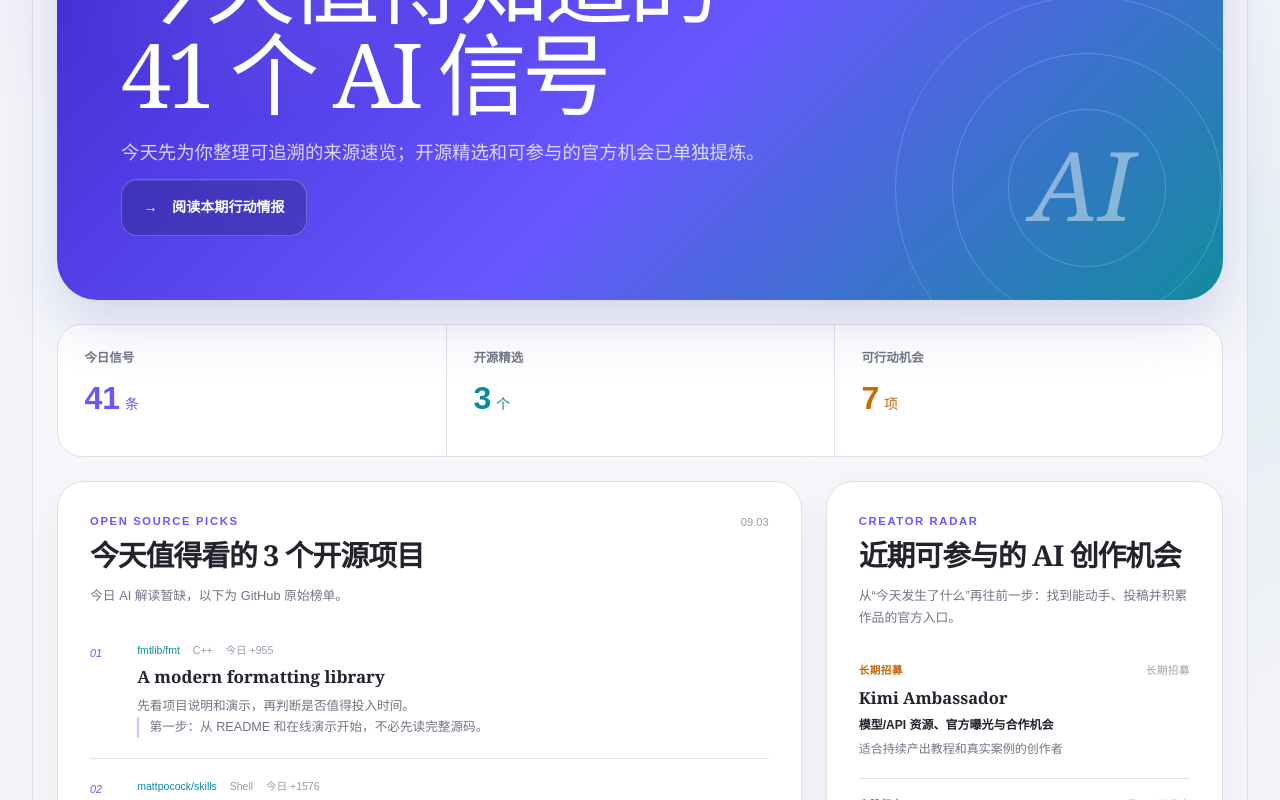
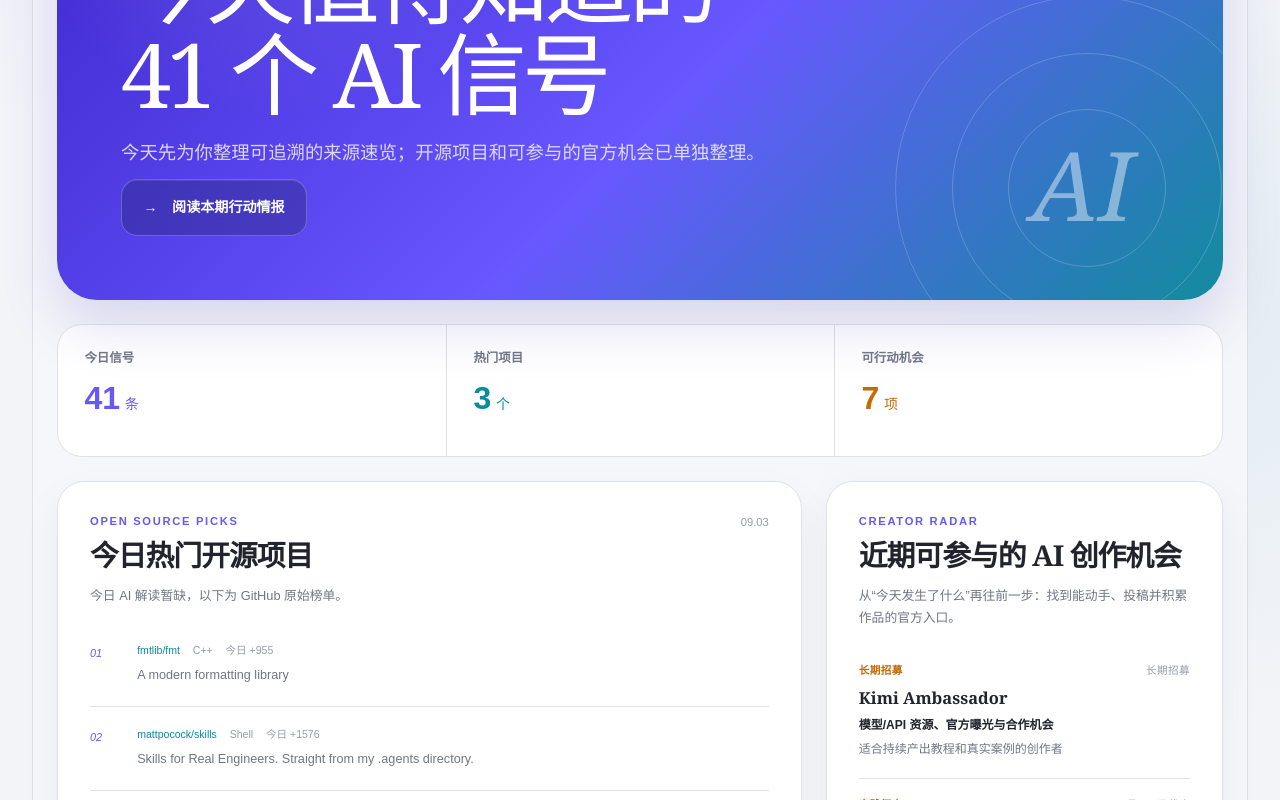
Before and after one commit to icemouce111/blog, a React (Vite) app: page /ai-daily in a window 1280 px wide. Shown: the part 520-1320 px from the top of the page. Built offline with nearby package versions, Linux system fonts and the light colour scheme.

Commit message:
fix: render GitHub fallback digests honestly

```diff
--- a/src/components/ai-daily/AiDailyContent.tsx
+++ b/src/components/ai-daily/AiDailyContent.tsx
@@ -11,6 +11,7 @@ interface AiDailyContentProps {
   beforeSections?: ReactNode
   afterSections?: ReactNode
   openSourceCount?: number
+  openSourceLabel?: string
   opportunityCount?: number
 }
 
@@ -37,6 +38,7 @@ export function AiDailyContent({
   beforeSections,
   afterSections,
   openSourceCount = 0,
+  openSourceLabel,
   opportunityCount = 0,
 }: AiDailyContentProps) {
   const { parsed } = post
@@ -73,6 +75,7 @@ export function AiDailyContent({
       <AiDailySignalStats
         signals={post.storyCount}
         openSource={openSourceCount}
+        openSourceLabel={openSourceLabel}
         opportunities={opportunityCount}
       />
 
--- a/src/components/ai-daily/AiDailyIssueList.tsx
+++ b/src/components/ai-daily/AiDailyIssueList.tsx
@@ -7,6 +7,7 @@ import { AiDailySignalStats } from './AiDailySignalStats'
 interface AiDailyLatestIssueProps {
   latest: AiDailyMeta
   openSourceCount: number
+  openSourceLabel?: string
   opportunityCount: number
 }
 
@@ -17,6 +18,7 @@ interface AiDailyArchiveListProps {
 export function AiDailyLatestIssue({
   latest,
   openSourceCount,
+  openSourceLabel,
   opportunityCount,
 }: AiDailyLatestIssueProps) {
   return (
@@ -43,6 +45,7 @@ export function AiDailyLatestIssue({
       <AiDailySignalStats
         signals={latest.storyCount}
         openSource={openSourceCount}
+        openSourceLabel={openSourceLabel}
         opportunities={opportunityCount}
       />
     </section>
--- a/src/components/ai-daily/AiDailySignalStats.tsx
+++ b/src/components/ai-daily/AiDailySignalStats.tsx
@@ -1,12 +1,14 @@
 interface AiDailySignalStatsProps {
   signals: number
   openSource: number
+  openSourceLabel?: string
   opportunities: number
 }
 
 export function AiDailySignalStats({
   signals,
   openSource,
+  openSourceLabel = '开源精选',
   opportunities,
 }: AiDailySignalStatsProps) {
   return (
@@ -16,7 +18,7 @@ export function AiDailySignalStats({
         <dd><strong>{signals}</strong><span>条</span></dd>
       </div>
       <div>
-        <dt>开源精选</dt>
+        <dt>{openSourceLabel}</dt>
         <dd><strong>{openSource}</strong><span>个</span></dd>
       </div>
       <div>
--- a/src/components/ai-daily/GithubDailyDigest.tsx
+++ b/src/components/ai-daily/GithubDailyDigest.tsx
@@ -1,5 +1,10 @@
-import type { GithubDailyHighlight, GithubDailyPost } from '@/lib/github-daily'
+import type { GithubDailyPost } from '@/lib/github-daily'
 import { formatStars } from '@/lib/github-daily'
+import {
+  getGithubDigestLabel,
+  getGithubDigestPicks,
+  hasAnalyzedGithubDigest,
+} from '@/lib/github-daily-digest'
 
 interface GithubDailyDigestProps {
   post: GithubDailyPost
@@ -8,35 +13,8 @@ interface GithubDailyDigestProps {
   number?: string
 }
 
-interface DigestPick {
-  repo: string
-  title: string
-  value: string
-  how: string
-}
-
-function toPick(highlight: GithubDailyHighlight): DigestPick {
-  return {
-    repo: highlight.repo,
-    title: highlight.title,
-    value: highlight.value,
-    how: highlight.how,
-  }
-}
-
-function getPicks(post: GithubDailyPost) {
-  if (post.highlights.length) return post.highlights.slice(0, 3).map(toPick)
-
-  return post.repos.slice(0, 3).map((repo) => ({
-    repo: repo.fullName,
-    title: repo.what || repo.description || repo.fullName,
-    value: repo.help || '先看项目说明和演示，再判断是否值得投入时间。',
-    how: '从 README 和在线演示开始，不必先读完整源码。',
-  }))
-}
-
 function DigestBody({ post, showBoard }: { post: GithubDailyPost; showBoard: boolean }) {
-  const picks = getPicks(post)
+  const picks = getGithubDigestPicks(post)
 
   return (
     <>
@@ -57,9 +35,9 @@ function DigestBody({ post, showBoard }: { post: GithubDailyPost; showBoard: boo
                     <span>今日 +{repo.starsToday}</span>
                   )}
                 </p>
-                <h3 className="ai-daily-serif">{pick.title}</h3>
+                {pick.title && <h3 className="ai-daily-serif">{pick.title}</h3>}
                 <p>{pick.value}</p>
-                <p className="ai-github-first-step">第一步：{pick.how}</p>
+                {pick.how && <p className="ai-github-first-step">第一步：{pick.how}</p>}
               </div>
             </li>
           )
@@ -93,6 +71,9 @@ export function GithubDailyDigest({
   id = 'github-picks',
   number = '08',
 }: GithubDailyDigestProps) {
+  const isAnalyzedDigest = hasAnalyzedGithubDigest(post)
+  const digestLabel = getGithubDigestLabel(post)
+
   if (variant === 'issue') {
     return (
       <section
@@ -102,10 +83,14 @@ export function GithubDailyDigest({
       >
         <div className="ai-daily-content-heading">
           <span>{number}</span>
-          <h2 id={`${id}-heading`} className="ai-daily-serif">GitHub 开源精选</h2>
+          <h2 id={`${id}-heading`} className="ai-daily-serif">
+            GitHub {digestLabel}
+          </h2>
         </div>
         <p className="ai-daily-section-intro">
-          {post.dateDisplay} · 不复述整张热榜，优先挑 Agent 工程、真实项目和教程创作能用上的工具。
+          {isAnalyzedDigest
+            ? `${post.dateDisplay} · 不复述整张热榜，优先挑 Agent 工程、真实项目和教程创作能用上的工具。`
+            : `${post.dateDisplay} · AI 解读暂缺，展示今日榜单前三个项目。`}
         </p>
         <DigestBody post={post} showBoard />
       </section>
@@ -117,7 +102,9 @@ export function GithubDailyDigest({
       <header>
         <div>
           <p className="ai-daily-eyebrow">OPEN SOURCE PICKS</p>
-          <h2 id={`${id}-heading`} className="ai-daily-serif">今天值得看的 3 个开源项目</h2>
+          <h2 id={`${id}-heading`} className="ai-daily-serif">
+            {isAnalyzedDigest ? '今天值得看的 3 个开源项目' : '今日热门开源项目'}
+          </h2>
         </div>
         <time dateTime={post.date}>{post.date.slice(5).replace('-', '.')}</time>
       </header>
--- a/src/lib/ai-daily.ts
+++ b/src/lib/ai-daily.ts
@@ -58,7 +58,7 @@ function createRecord(filePath: string, raw: string): AiDailyRecord | null {
   const dateISO = (data.date as string) || slug
   const parsed = parseAiDailyContent(content)
   const archiveLeadTitle = `今天值得知道的 ${parsed.storyCount} 个 AI 信号`
-  const archiveLeadSummary = '今天先为你整理可追溯的来源速览；开源精选和可参与的官方机会已单独提炼。'
+  const archiveLeadSummary = '今天先为你整理可追溯的来源速览；开源项目和可参与的官方机会已单独整理。'
 
   return {
     slug,
--- /dev/null
+++ b/src/lib/github-daily-digest.ts
@@ -0,0 +1,48 @@
+import type { GithubDailyHighlight, GithubDailyRecord, GithubDailyRepo } from './github-daily'
+
+export interface GithubDigestPick {
+  repo: string
+  title?: string
+  value: string
+  how?: string
+}
+
+type GithubDigestRecord = Pick<GithubDailyRecord, 'mode' | 'highlights' | 'repos'>
+
+function hasCompleteHighlights(highlights: GithubDailyHighlight[]) {
+  return highlights.length > 0 && highlights.every((highlight) => (
+    Boolean(highlight.repo && highlight.title && highlight.value && highlight.how)
+  ))
+}
+
+export function hasAnalyzedGithubDigest(post: GithubDigestRecord): boolean {
+  return post.mode === 'analyzed' && hasCompleteHighlights(post.highlights)
+}
+
+export function getGithubDigestLabel(post: GithubDigestRecord): string {
+  return hasAnalyzedGithubDigest(post) ? '开源精选' : '热门项目'
+}
+
+function toHighlightPick(highlight: GithubDailyHighlight): GithubDigestPick {
+  return {
+    repo: highlight.repo,
+    title: highlight.title,
+    value: highlight.value,
+    how: highlight.how,
+  }
+}
+
+function toFallbackPick(repo: GithubDailyRepo): GithubDigestPick {
+  return {
+    repo: repo.fullName,
+    value: repo.what || repo.description || '项目暂未提供介绍。',
+  }
+}
+
+export function getGithubDigestPicks(post: GithubDigestRecord): GithubDigestPick[] {
+  if (hasAnalyzedGithubDigest(post)) {
+    return post.highlights.slice(0, 3).map(toHighlightPick)
+  }
+
+  return post.repos.slice(0, 3).map(toFallbackPick)
+}
--- a/src/pages/AiDailyPage.tsx
+++ b/src/pages/AiDailyPage.tsx
@@ -10,6 +10,7 @@ import '@/components/ai-daily/ai-daily.css'
 import { PageContainer } from '@/components/layout/PageContainer'
 import { getAiDailyPosts } from '@/lib/ai-daily'
 import { getGithubDailyPosts } from '@/lib/github-daily'
+import { getGithubDigestLabel } from '@/lib/github-daily-digest'
 import { getActiveAiOpportunities } from '@/lib/ai-opportunities'
 
 export function AiDailyPage() {
@@ -17,6 +18,7 @@ export function AiDailyPage() {
   const githubPost = getGithubDailyPosts()[0]
   const opportunityCount = getActiveAiOpportunities().length
   const openSourceCount = Math.min(3, githubPost?.highlights.length || githubPost?.repos.length || 0)
+  const openSourceLabel = githubPost ? getGithubDigestLabel(githubPost) : undefined
 
   return (
     <div className="ai-daily-shell">
@@ -27,6 +29,7 @@ export function AiDailyPage() {
             <AiDailyLatestIssue
               latest={posts[0]}
               openSourceCount={openSourceCount}
+              openSourceLabel={openSourceLabel}
               opportunityCount={opportunityCount}
             />
             <AiOpportunityRadar />
--- a/src/pages/AiDailyPostPage.tsx
+++ b/src/pages/AiDailyPostPage.tsx
@@ -13,6 +13,7 @@ import { PageContainer } from '@/components/layout/PageContainer'
 import { getAiDailyPost, getAiDailyPosts } from '@/lib/ai-daily'
 import type { AiDailySection } from '@/lib/ai-daily-parser'
 import { getGithubDailyForDate } from '@/lib/github-daily'
+import { getGithubDigestLabel } from '@/lib/github-daily-digest'
 import { getActiveAiOpportunities } from '@/lib/ai-opportunities'
 
 function getNextSectionNumber(sections: AiDailySection[]) {
@@ -27,6 +28,7 @@ export function AiDailyPostPage() {
   const githubPost = post ? getGithubDailyForDate(post.dateISO) : null
   const showOpportunities = Boolean(post && getAiDailyPosts()[0]?.slug === post.slug)
   const openSourceCount = Math.min(3, githubPost?.highlights.length || githubPost?.repos.length || 0)
+  const openSourceLabel = githubPost ? getGithubDigestLabel(githubPost) : undefined
   const opportunityCount = showOpportunities ? getActiveAiOpportunities(post?.dateISO).length : 0
   const prioritizeSupplements = Boolean(
     post?.isSignalArchive && (githubPost || showOpportunities)
@@ -51,7 +53,12 @@ export function AiDailyPostPage() {
       : getNextSectionNumber(contentSections)
     const githubNumber = githubPost ? nextNumber : ''
     if (githubPost) {
-      sections.push({ number: nextNumber, title: 'GitHub 开源精选', id: 'github-picks', markdown: '' })
+      sections.push({
+        number: nextNumber,
+        title: `GitHub ${getGithubDigestLabel(githubPost)}`,
+        id: 'github-picks',
+        markdown: '',
+      })
       nextNumber = String(Number(nextNumber) + 1).padStart(2, '0')
     }
     const opportunityNumber = showOpportunities ? nextNumber : ''
@@ -145,6 +152,7 @@ export function AiDailyPostPage() {
               post={post}
               sections={contentSections}
               openSourceCount={openSourceCount}
+              openSourceLabel={openSourceLabel}
               opportunityCount={opportunityCount}
             />
           </article>
```
Also changed, not shown: 1 other file (tests, documents, lock files or other folders).
